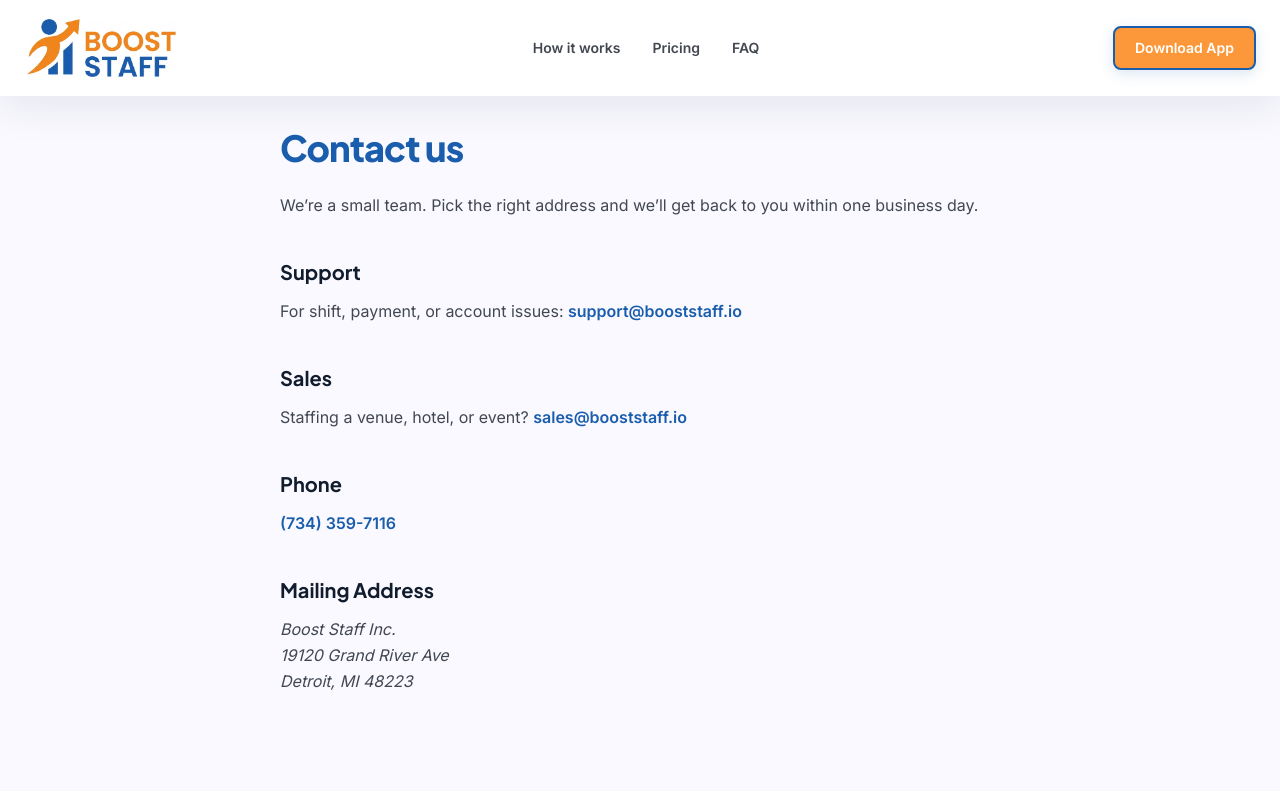
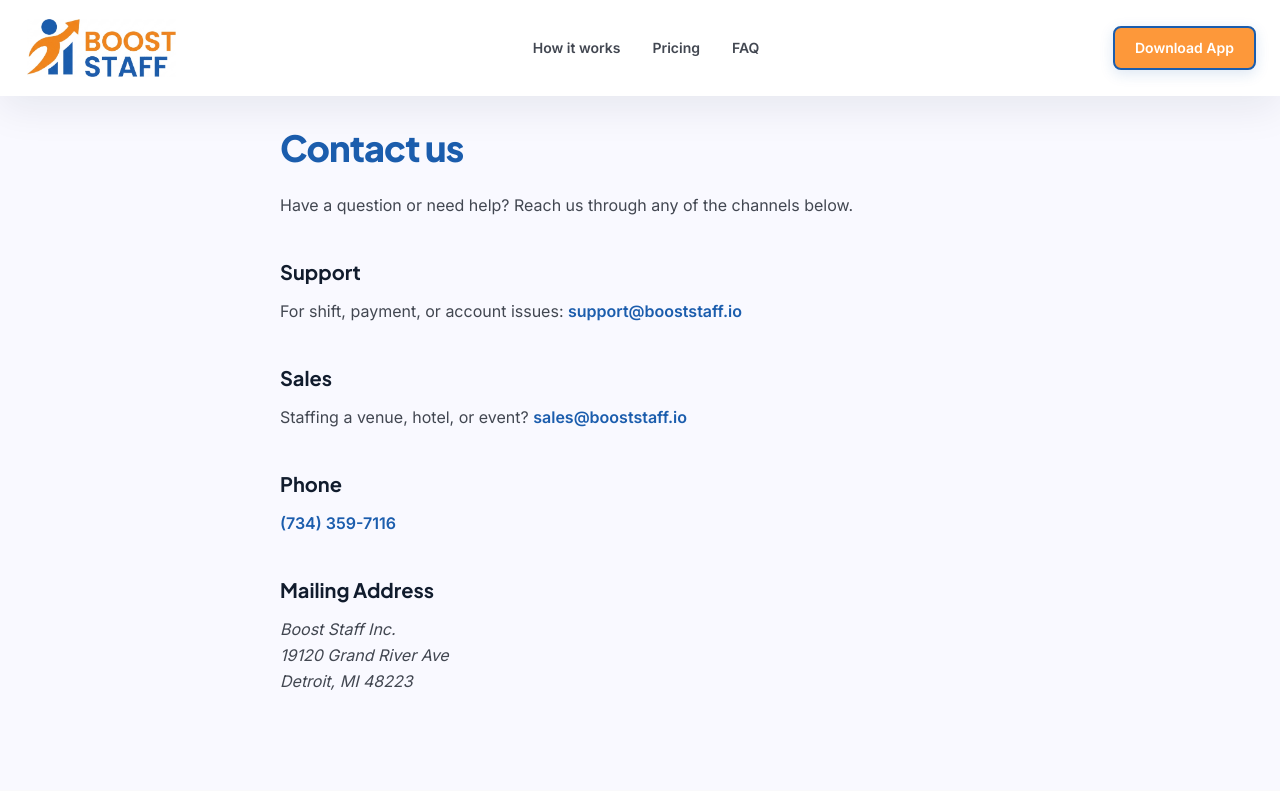
Before and after one commit to booststaff-org/Landing-Page, a Next.js app: page /contact in a window 1280 px wide. Shown: the top 800 px of the page. Built offline with nearby package versions, Linux system fonts and the light colour scheme.

Commit message:
Update contact page intro copy

```diff
--- a/app/(legal)/contact/page.tsx
+++ b/app/(legal)/contact/page.tsx
@@ -10,8 +10,8 @@
     <>
       <h1>Contact us</h1>
       <p>
-        We&rsquo;re a small team. Pick the right address and we&rsquo;ll get
-        back to you within one business day.
+        Have a question or need help? Reach us through any of the channels
+        below.
       </p>
       <h2>Support</h2>
       <p>
```
